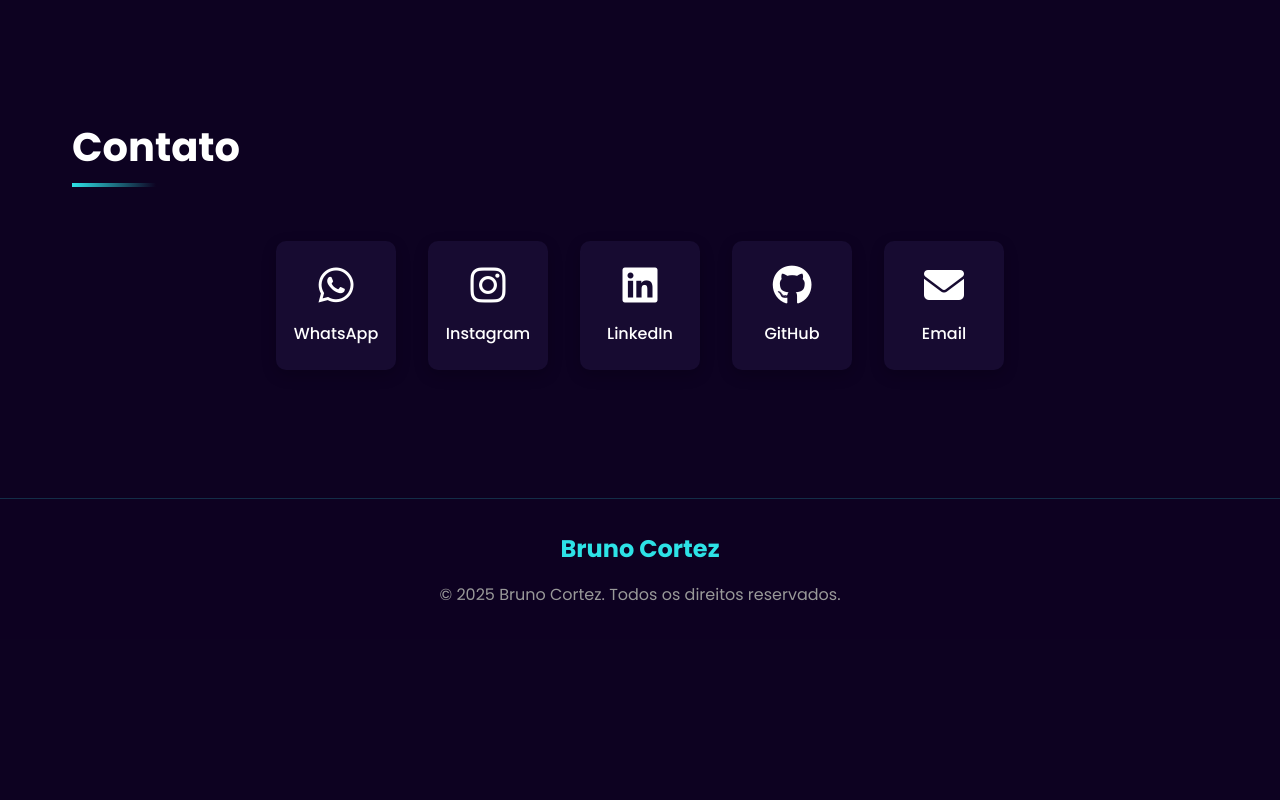
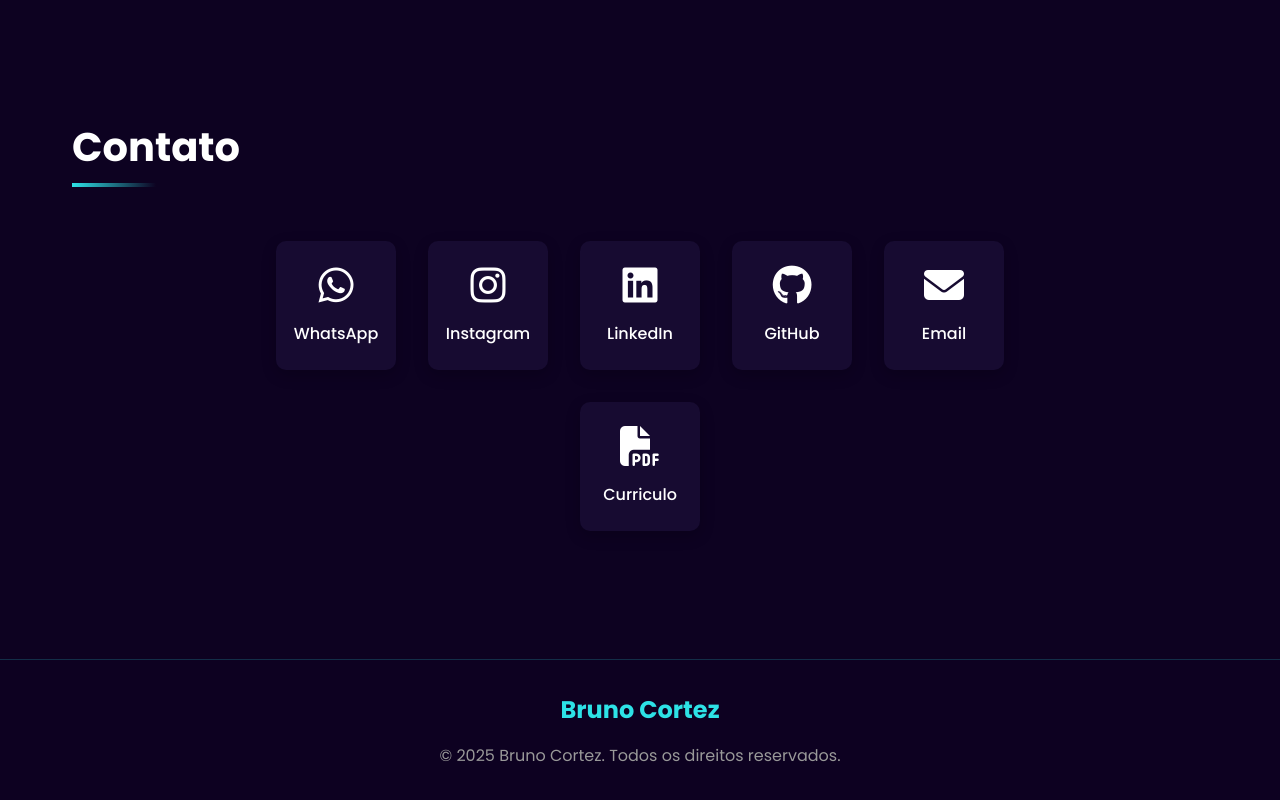
Before and after one commit to BrunoCortez64/PortifolioBrCz, a plain HTML site: page index.html in a window 1280 px wide. Shown: the part 5806-6606 px from the top of the page. Before the commit the page ends 6445 px from the top, so only its background shows below. Drawn offline with Linux system fonts and the light colour scheme.

Commit message:
Add files via upload

```diff
--- a/index.html
+++ b/index.html
@@ -799,6 +799,9 @@
                     <a href="https://www.linkedin.com/in/brunofcortez/"><i class="fab fa-linkedin"></i></a>
                     <a href="https://github.com/BrunoCortez64"><i class="fab fa-github"></i></a>
                     <a href="#contact"><i class="fas fa-envelope"></i></a>
+
+                    </a>
+
                 </div>
             </div>
             <div class="hero-image">
@@ -1046,6 +1049,10 @@
                 <i class="fas fa-envelope"></i>
                 <span>Email</span>
             </a>
+            <a href="/curriculo/Curriculo_BrunoCortez.pdf" download class="social-contact-item">
+                <i class="fas fas fa-file-pdf"></i>
+                <span>Curriculo</span>
+            </a>
         </div>
     </section>
 
```
Also changed, not shown: 1 other file.
